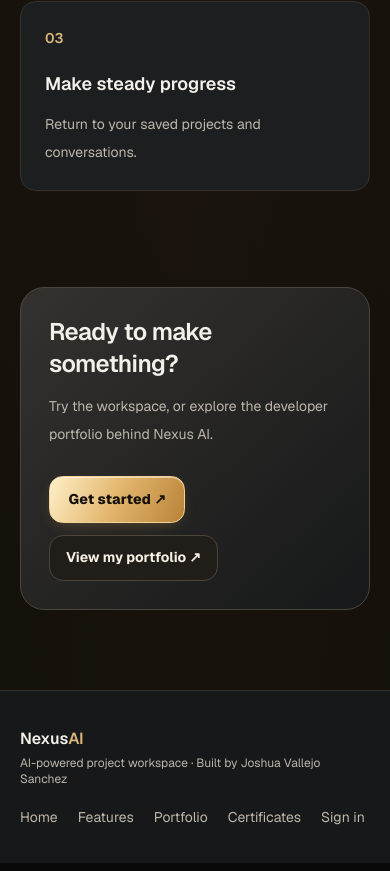
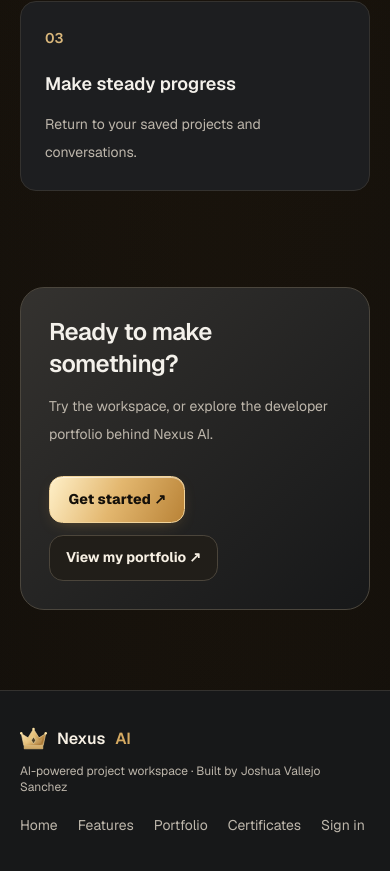
Before and after one commit to Dleteo/Nexus-AI, a Next.js app: page / in a window 390 px wide. Shown: the part 3435-4306 px from the top of the page. Built offline with nearby package versions, Linux system fonts and the light colour scheme; no server answers.

Commit message:
Apply crowned identity and responsive premium gold interactions

```diff
--- a/components/layout/Footer.tsx
+++ b/components/layout/Footer.tsx
@@ -1,11 +1,12 @@
 import Link from "next/link";
+import CrownMark from "../ui/CrownMark";
 
 export default function Footer() {
   return (
     <footer className="border-t border-[#34322F] bg-[#171819] px-5 py-9 text-[#BDB6AB] sm:px-8">
       <div className="mx-auto flex max-w-6xl flex-col gap-5 sm:flex-row sm:items-center sm:justify-between">
         <div>
-          <Link href="/" className="text-base font-semibold text-[#F4F1EB]">Nexus<span className="text-[#D9B77B]">AI</span></Link>
+          <Link href="/" className="inline-flex items-center gap-2.5 text-base font-semibold text-[#F7F0E4]"><CrownMark size={27}/>Nexus<span className="text-[#D6AA62]">AI</span></Link>
           <p className="mt-1 text-xs text-[#BDB6AB]">AI-powered project workspace · Built by Joshua Vallejo Sanchez</p>
         </div>
         <nav aria-label="Footer navigation" className="flex flex-wrap gap-x-5 gap-y-3 text-sm">
```
